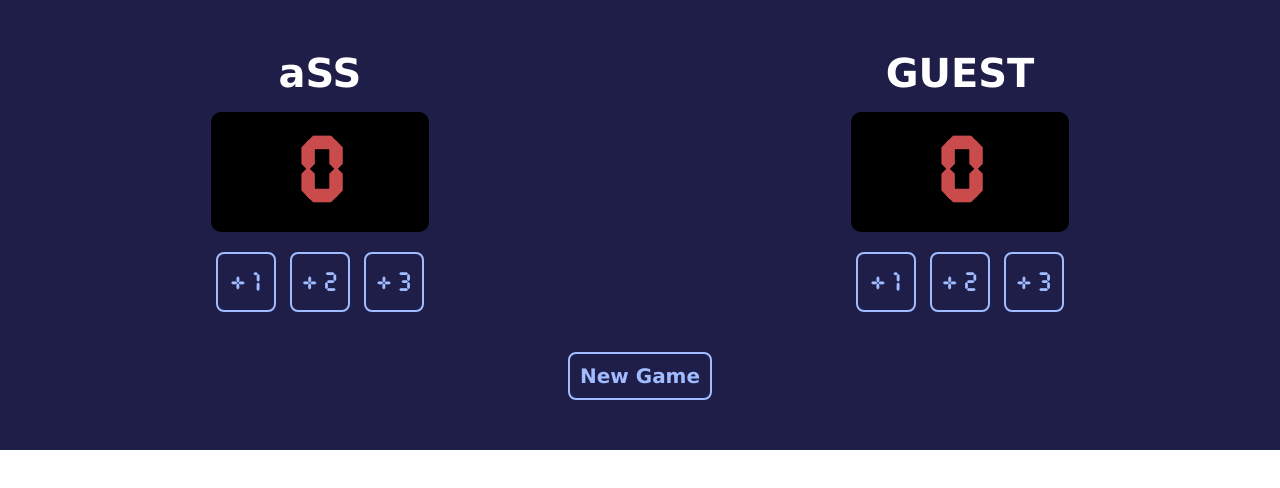
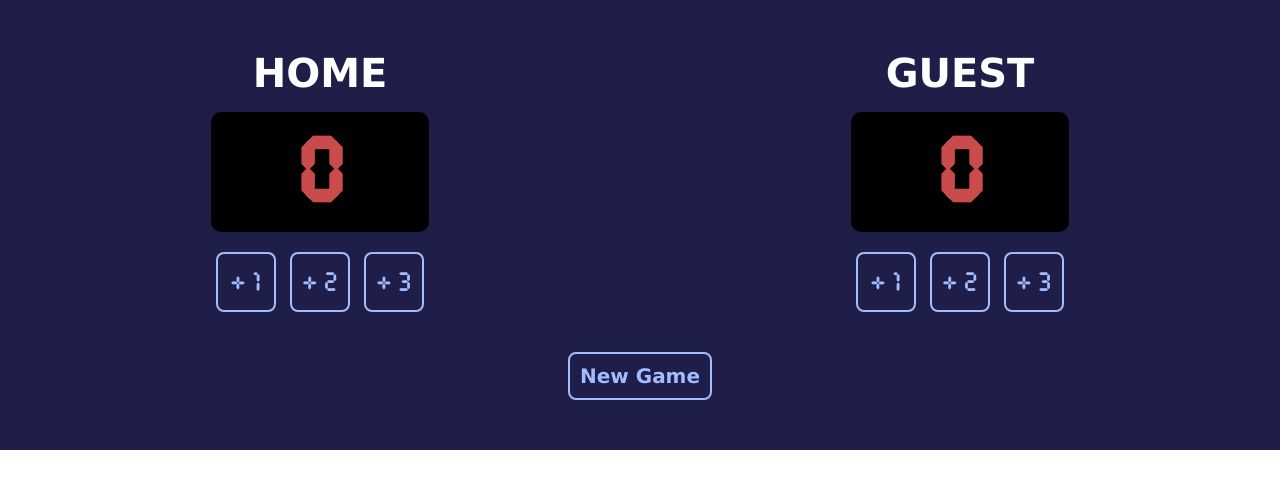
Before and after one commit to LisaNik/basketball-score-git, a plain HTML site: page index.html in a window 1280 px wide. Drawn offline with Linux system fonts and the light colour scheme.

Commit message:
Scoreboard headers

```diff
--- a/index.html
+++ b/index.html
@@ -5,7 +5,7 @@
     <body>
         <div class="container">
             <div class="score-table">
-                <h3>aSS</h3>
+                <h3>HOME</h3>
                 <h1 class ="score-number" id="home-score"></h1>
                 <button class="score-btn" onclick="increaseHomeScore(1)">+ 1</button>
                 <button class="score-btn" onclick="increaseHomeScore(2)">+ 2</button>
```
